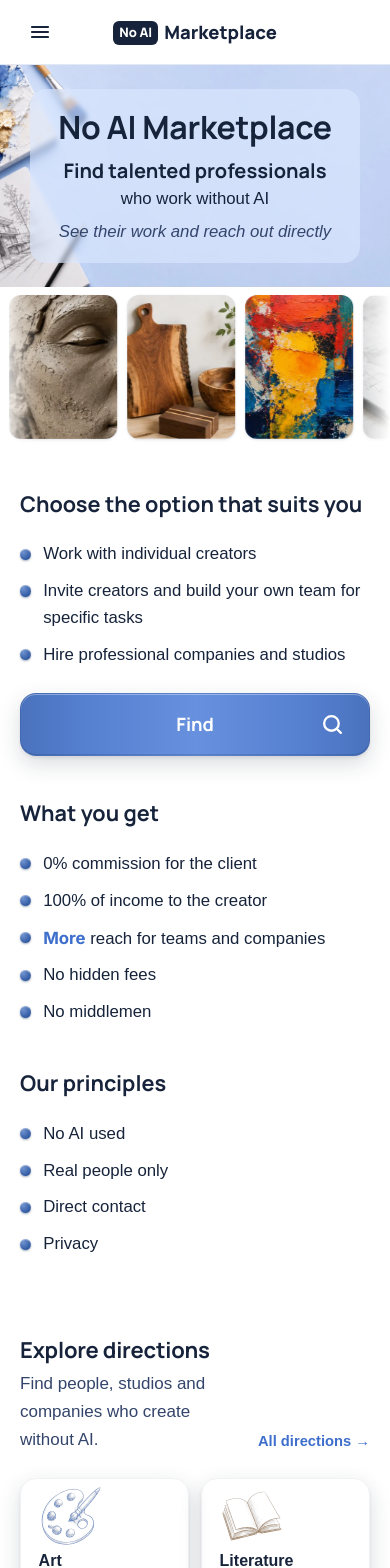
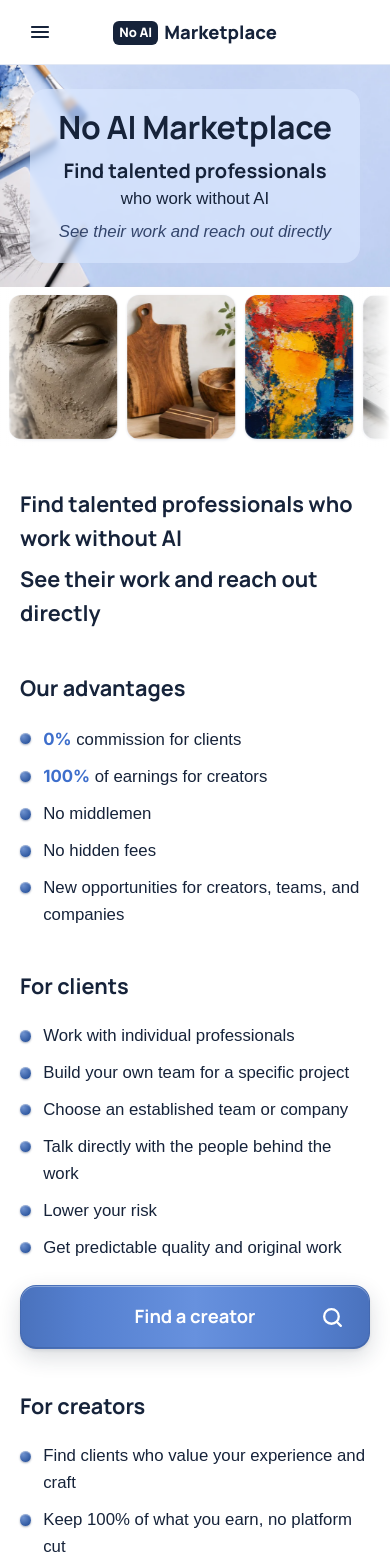
Before and after one commit to dm100usa-oss/no-ai-marketplace, a Next.js app: page /en in a window 390 px wide. Shown: the top 1568 px of the page. Built offline with nearby package versions, Linux system fonts and the light colour scheme; a web font is replaced by a local one.

Commit message:
Add files via upload

```diff
--- a/src/app/[lang]/page.tsx
+++ b/src/app/[lang]/page.tsx
@@ -119,42 +119,19 @@ export default async function HomePage({
           people band above it, not to the page below. */}
       <section className="section pt-6 sm:pt-8">
         <div className="container-page">
-          {/* Intro line — same display font as tagline */}
-          <p
-            className="text-left text-[1.35rem] font-bold md:text-[1.6rem]"
-            style={{ fontFamily: "var(--font-display)", color: "var(--color-ink)" }}
-          >
-            {dict.home.heroIntro}
-          </p>
+          {/* Intro lines — same display font as tagline */}
+          {dict.home.heroIntro.map((line, i) => (
+            <p
+              key={line}
+              className={`text-left text-[1.35rem] font-bold md:text-[1.6rem]${i > 0 ? " mt-1.5" : ""}`}
+              style={{ fontFamily: "var(--font-display)", color: "var(--color-ink)" }}
+            >
+              {line}
+            </p>
+          ))}
 
-          {/* Options list — bullets with raised gradient circles, aligned to text start */}
-          <div className="mt-5">
-            <ul className="flex flex-col gap-2.5 text-[1.05rem]">
-              {dict.home.heroOptions.map((item) => (
-                <li key={item} className="flex items-start gap-3" style={{ color: "var(--color-ink)" }}>
-                  <span
-                    aria-hidden="true"
-                    className="mt-[0.45rem] shrink-0 rounded-full"
-                    style={{
-                      width: "0.7rem",
-                      height: "0.7rem",
-                      background: "radial-gradient(circle at 30% 30%, #6f92cf, #325ba3 70%, #274a86)",
-                      boxShadow: "0 1px 2px rgba(30,50,90,0.4), inset 0 1px 1px rgba(255,255,255,0.45)",
-                    }}
-                  />
-                  {item}
-                </li>
-              ))}
-            </ul>
-          </div>
-
-          <FindAccordion
-            lang={locale}
-            label={dict.home.heroFindButton}
-            actions={dict.home.heroActions}
-          />
-
-          {/* Advantages — same heading style and bullets as the options list */}
+          {/* Advantages — first block after the intro: the numbers answer
+              "why this platform" before anything else is asked of the reader. */}
           <p
             className="mt-10 text-left text-[1.35rem] font-bold md:text-[1.6rem]"
             style={{ fontFamily: "var(--font-display)", color: "var(--color-ink)" }}
@@ -164,7 +141,7 @@ export default async function HomePage({
           <div className="mt-5">
             <ul className="flex flex-col gap-2.5 text-[1.05rem]">
               {dict.home.heroAdvantages.map((line) => {
-                const m = line.match(/^(\d+%|Больше|More)\b/);
+                const m = line.match(/^(\d+%)/);
                 const head = m ? m[1] : null;
                 return (
                   <li key={line} className="flex items-start gap-3" style={{ color: "var(--color-ink)" }}>
@@ -196,16 +173,16 @@ export default async function HomePage({
             </ul>
           </div>
 
-          {/* Principles — same heading style and bullets */}
+          {/* For clients — same heading style and bullets, then the Find action */}
           <p
             className="mt-10 text-left text-[1.35rem] font-bold md:text-[1.6rem]"
             style={{ fontFamily: "var(--font-display)", color: "var(--color-ink)" }}
           >
-            {dict.home.heroPrinciplesTitle}
+            {dict.home.heroClientsTitle}
           </p>
           <div className="mt-5">
             <ul className="flex flex-col gap-2.5 text-[1.05rem]">
-              {dict.home.heroPrinciples.map((line) => (
+              {dict.home.heroClients.map((line) => (
                 <li key={line} className="flex items-start gap-3" style={{ color: "var(--color-ink)" }}>
                   <span
                     aria-hidden="true"
@@ -221,6 +198,46 @@ export default async function HomePage({
                 </li>
               ))}
             </ul>
+          </div>
+
+          <FindAccordion
+            lang={locale}
+            label={dict.home.heroFindButton}
+            actions={dict.home.heroActions}
+          />
+
+          {/* For creators — same heading style and bullets, then the Join action */}
+          <p
+            className="mt-10 text-left text-[1.35rem] font-bold md:text-[1.6rem]"
+            style={{ fontFamily: "var(--font-display)", color: "var(--color-ink)" }}
+          >
+            {dict.home.heroCreatorsTitle}
+          </p>
+          <div className="mt-5">
+            <ul className="flex flex-col gap-2.5 text-[1.05rem]">
+              {dict.home.heroCreators.map((line) => (
+                <li key={line} className="flex items-start gap-3" style={{ color: "var(--color-ink)" }}>
+                  <span
+                    aria-hidden="true"
+                    className="mt-[0.45rem] shrink-0 rounded-full"
+                    style={{
+                      width: "0.7rem",
+                      height: "0.7rem",
+                      background: "radial-gradient(circle at 30% 30%, #6f92cf, #325ba3 70%, #274a86)",
+                      boxShadow: "0 1px 2px rgba(30,50,90,0.4), inset 0 1px 1px rgba(255,255,255,0.45)",
+                    }}
+                  />
+                  <span>{line}</span>
+                </li>
+              ))}
+            </ul>
+          </div>
+
+          <div className="mt-6">
+            <LocaleLink lang={locale} href="/join" className="btn btn-ink btn-lg btn-full">
+              {dict.home.heroJoinButton}
+              <ArrowRight size={18} />
+            </LocaleLink>
           </div>
 
         </div>
--- a/src/i18n/dictionaries/en.ts
+++ b/src/i18n/dictionaries/en.ts
@@ -97,33 +97,36 @@ export const en: Dictionary = {
   },
 
   home: {
-    heroIntro: "Choose the option that suits you",
-    heroOptions: [
-      "Work with individual creators",
-      "Invite creators and build your own team for specific tasks",
-      "Hire professional companies and studios",
+    heroIntro: [
+      "Find talented professionals who work without AI",
+      "See their work and reach out directly",
     ],
-    heroNoAi: [
-      "No AI",
+    heroAdvantagesTitle: "Our advantages",
+    heroAdvantages: [
+      "0% commission for clients",
+      "100% of earnings for creators",
+      "No middlemen",
       "No hidden fees",
-      "No middlemen",
+      "New opportunities for creators, teams, and companies",
     ],
-    heroAdvantagesTitle: "What you get",
-    heroAdvantages: [
-      "0% commission for the client",
-      "100% of income to the creator",
-      "More reach for teams and companies",
-      "No hidden fees",
-      "No middlemen",
+    heroClientsTitle: "For clients",
+    heroClients: [
+      "Work with individual professionals",
+      "Build your own team for a specific project",
+      "Choose an established team or company",
+      "Talk directly with the people behind the work",
+      "Lower your risk",
+      "Get predictable quality and original work",
     ],
-    heroPrinciplesTitle: "Our principles",
-    heroPrinciples: [
-      "No AI used",
-      "Real people only",
-      "Direct contact",
-      "Privacy",
+    heroCreatorsTitle: "For creators",
+    heroCreators: [
+      "Find clients who value your experience and craft",
+      "Keep 100% of what you earn, no platform cut",
+      "Work solo, join a team, or start your own company",
+      "Build long-term relationships with clients",
     ],
-    heroFindButton: "Find",
+    heroJoinButton: "Join the platform",
+    heroFindButton: "Find a creator",
     heroActions: [
       { hint: "A creator", label: "for a specific task", href: "/directions?type=creator" },
       { hint: "A team", label: "for your project", href: "/directions?type=team" },
@@ -137,7 +140,7 @@ export const en: Dictionary = {
     addProfile: "Add profile",
     exploreDirections: "Explore directions",
     exploreDirectionsSub:
-      "Find people, studios and companies who create without AI.",
+      "Choose a direction and find the right creator, team, or company.",
     popularCategories: "Popular categories",
     popularCategoriesSub: "Straight to the specialization you need.",
     howItWorks: "How the platform works",
--- a/src/i18n/dictionaries/ru.ts
+++ b/src/i18n/dictionaries/ru.ts
@@ -98,33 +98,36 @@ export const ru: Dictionary = {
   },
 
   home: {
-    heroIntro: "Подбирайте удобный вариант",
-    heroOptions: [
-      "Работайте с индивидуальными авторами",
-      "Приглашайте авторов и создавайте собственные команды под конкретные задачи",
-      "Обращайтесь к профессиональным компаниям и студиям",
-    ],
-    heroNoAi: [
-      "Без использования ИИ",
-      "Без скрытых платежей",
-      "Без посредников",
+    heroIntro: [
+      "Находите талантливых профессионалов, работающих без использования ИИ",
+      "Знакомьтесь с их работами и связывайтесь напрямую",
     ],
     heroAdvantagesTitle: "Наши преимущества",
     heroAdvantages: [
-      "0% комиссий заказчику",
-      "100% дохода автору",
-      "Больше возможностей командам и компаниям",
+      "0% комиссии для заказчиков",
+      "100% дохода для авторов",
+      "Без посредников",
       "Без скрытых платежей",
-      "Без посредников",
+      "Новые возможности для авторов, команд и компаний",
     ],
-    heroPrinciplesTitle: "Наши принципы",
-    heroPrinciples: [
-      "Без использования ИИ",
-      "Только реальные участники",
-      "Обращение напрямую",
-      "Конфиденциальность",
+    heroClientsTitle: "Заказчикам",
+    heroClients: [
+      "Работайте с индивидуальными исполнителями",
+      "Собирайте собственные команды под конкретный проект",
+      "Выбирайте готовые команды или компании",
+      "Общайтесь напрямую с реальными авторами",
+      "Снижайте риски",
+      "Получите предсказуемое качество и уникальный результат",
     ],
-    heroFindButton: "Найти",
+    heroCreatorsTitle: "Авторам",
+    heroCreators: [
+      "Находите заказчиков, которые ценят ваш опыт и профессионализм",
+      "Получайте 100% оплаты без комиссии площадки",
+      "Работайте самостоятельно, объединяйтесь в команды или создавайте собственную компанию",
+      "Выстраивайте долгосрочное сотрудничество с клиентами",
+    ],
+    heroJoinButton: "Стать участником",
+    heroFindButton: "Найти автора",
     heroActions: [
       { hint: "Автора", label: "для конкретной задачи", href: "/directions?type=creator" },
       { hint: "Команду", label: "под ваш проект", href: "/directions?type=team" },
@@ -138,7 +141,7 @@ export const ru: Dictionary = {
     addProfile: "Добавить профиль",
     exploreDirections: "Направления",
     exploreDirectionsSub:
-      "Найдите людей, студии и компании, которые создают без ИИ.",
+      "Выберите интересующее направление и найдите подходящего автора, команду или компанию.",
     popularCategories: "Популярные категории",
     popularCategoriesSub: "Сразу к нужной вам специализации.",
     howItWorks: "Как работает платформа",
```
Also changed, not shown: src/i18n/types.ts (+6 -5 lines).
